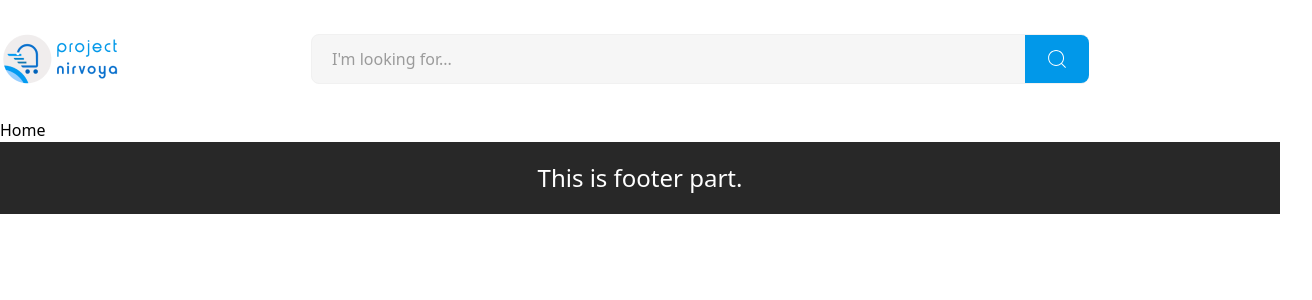
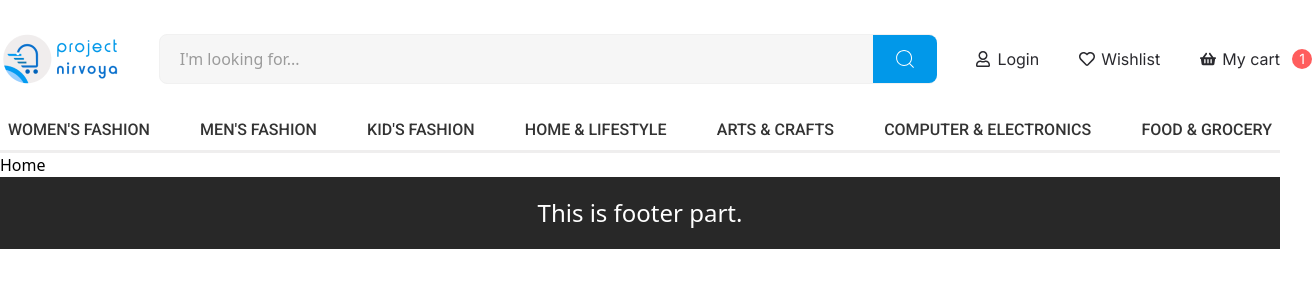
Before and after one commit to basudevkumer/project-nirvoya_e-commerce, a React (Vite) app: page / in a window 1280 px wide. Shown: the top 300 px of the page, 1312 px wide, since content can reach past the window. Built offline with nearby package versions, Linux system fonts and the light colour scheme.

Commit message:
add: added navbar part

```diff
--- a/src/component/commonComponent/Navbar.jsx
+++ b/src/component/commonComponent/Navbar.jsx
@@ -2,27 +2,71 @@ import React from "react";
 import Container from "./Container";
 import allImages from "@/helpers/imageProvider";
 import allIcon from "@/helpers/iconProvder";
-
-
+import projectobject from "@/helpers/projectArrObj";
 
 const Navbar = () => {
-
-
-    // for images and navbar
+  // for images , projectObject and navbar
   const { navImages } = allImages;
-  const {search} =  allIcon;
+  const { search } = allIcon;
+  const { navIconArr, navBottomCategories } = projectobject;
   return (
-    <nav className="py-[34px]">
+    <nav className="">
       <Container>
-        <div className="flex items-center justify-between">
-          <figure>
-            <img src={navImages} alt="navimages" />
-          </figure>
-          <div className="relative ">
-            <input type="text"  placeholder="I'm looking for..." className="py-3 rounded-lg px-5 bg-[#F6F6F6] border border-[#F1F1F1] placeholder:text-[#9B9B9B] min-w-[778px]"/>
-             <span className="text-white bg-[#0198E9]  rounded-r-lg text-2xl absolute top-1/2 -translate-y-1/2 right-0 py-3 px-5">{search}</span>
+        <div>
+          <div className="flex items-center justify-between py-[34px]">
+            <figure>
+              <img src={navImages} alt="navimages" />
+            </figure>
+            <div className="relative ">
+              <input
+                type="text"
+                placeholder="I'm looking for..."
+                className="py-3 rounded-lg px-5 bg-[#F6F6F6] border border-[#F1F1F1] placeholder:text-[#9B9B9B] min-w-[778px]"
+              />
+              <span className="text-white bg-[#0198E9]  rounded-r-lg text-2xl absolute top-1/2 -translate-y-1/2 right-0 py-3 px-5">
+                {search}
+              </span>
+            </div>
+            <div>
+              <ul className="flex gap-x-10 items-center">
+                {navIconArr.map((items) => {
+                  return items.text === "My cart" ? (
+                    <li
+                      className="flex gap-x-[6px] items-center text-[#29292E] body-base  cursor-pointer relative "
+                      key={items.id}
+                    >
+                      <span>{items.icon} </span>
+                      <span className=" flex justify-center items-center rounded-full w-5 h-5 absolute top-[2] -right-8  text-[14px] text-white  bg-[#FF5D5D]">
+                        1
+                      </span>
+                      {items.text}
+                    </li>
+                  ) : (
+                    <li
+                      className="flex gap-x-[6px] items-center text-[#29292E] body-base  cursor-pointer"
+                      key={items.id}
+                    >
+                      <span>{items.icon} </span>
+                      {items.text}
+                    </li>
+                  );
+                })}
+              </ul>
+            </div>
           </div>
-          <div></div>
+          <div className=" border-b-3 border-[#EFEEEE] ">
+            <ul className="flex  justify-between">
+              {navBottomCategories.map((items) => {
+                return (
+                  <li
+                    className={`text-[#333333] pb-2 title-medium cursor-pointer px-2  relative after:absolute after:content-['']  after:w-[100%] after:h-[2px] after:-bottom-0 after:-left-full after:bg-[#0198E9]  overflow-hidden hover:after:left-0 `}
+                  >
+                    {items.label}
+                  </li>
+                );
+              })}
+            </ul>
+          </div>
         </div>
       </Container>
     </nav>
--- a/src/helpers/iconProvder.jsx
+++ b/src/helpers/iconProvder.jsx
@@ -1,7 +1,16 @@
 import { CiSearch } from "react-icons/ci";
+import { FaRegUser } from "react-icons/fa";
+import { FaRegHeart } from "react-icons/fa";
+import { FaShoppingBasket } from "react-icons/fa";
+
 
 const allIcon = {
   search : <CiSearch />,
+  navIcon : [
+    {id:1,icon:<FaRegUser/>},
+    {id:2,icon:<FaRegHeart/>},
+    {id:3,icon:<FaShoppingBasket/>},
+  ]
 }
 
 export default allIcon
--- a/src/helpers/projectArrObj.jsx
+++ b/src/helpers/projectArrObj.jsx
@@ -0,0 +1,50 @@
+import allIcon from "./iconProvder";
+
+const { navIcon } = allIcon;
+
+const projectobject = {
+  navIconArr: [
+    { id: 1, icon: navIcon[0].icon, text: "Login" },
+    { id: 2, icon: navIcon[1].icon, text: "Wishlist" },
+    { id: 3, icon: navIcon[2].icon, text: "My cart" },
+  ],
+  navBottomCategories: [
+    {
+      id: 1,
+      label: "WOMEN'S FASHION",
+      slug: "womens-fashion",
+    },
+    {
+      id: 2,
+      label: "MEN'S FASHION",
+      slug: "mens-fashion",
+    },
+    {
+      id: 3,
+      label: "KID'S FASHION",
+      slug: "kids-fashion",
+    },
+    {
+      id: 4,
+      label: "HOME & LIFESTYLE",
+      slug: "home-lifestyle",
+    },
+    {
+      id: 5,
+      label: "ARTS & CRAFTS",
+      slug: "arts-crafts",
+    },
+    {
+      id: 6,
+      label: "COMPUTER & ELECTRONICS",
+      slug: "computer-electronics",
+    },
+    {
+      id: 7,
+      label: "FOOD & GROCERY",
+      slug: "food-grocery",
+    },
+  ],
+};
+
+export default projectobject;
```
